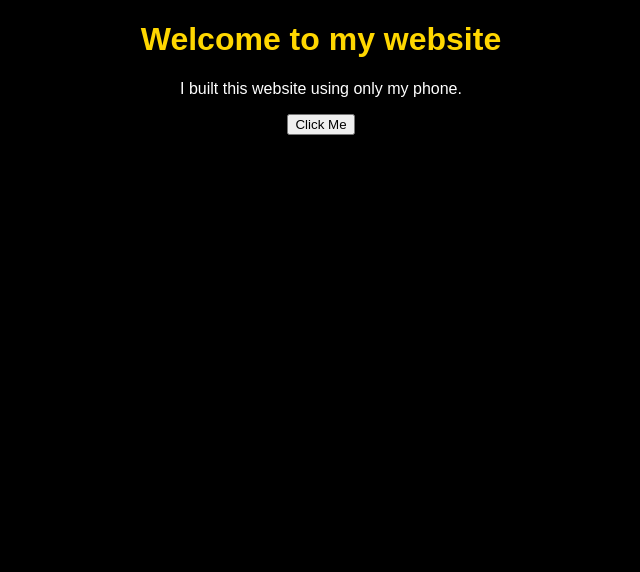
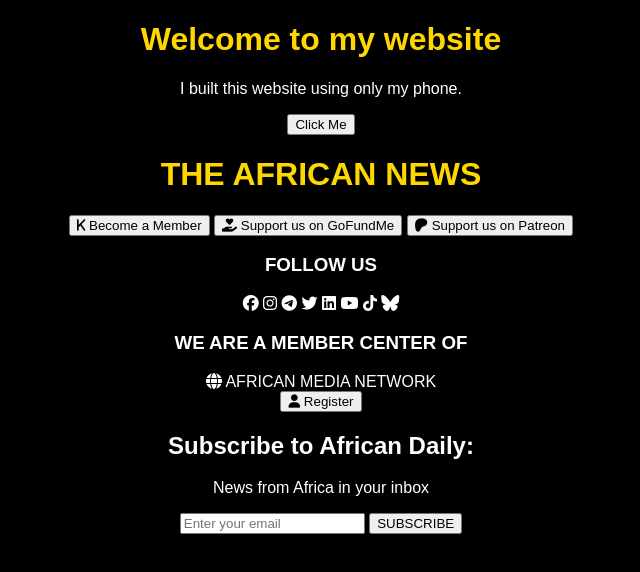
Before and after one commit to Chukwuii/Blueweb, a plain HTML site: page index.html in a window 1280 px wide. Shown: the whole page, without its empty margins (319-959 px from the left). Drawn offline with Linux system fonts and the light colour scheme.

Commit message:
Enhance HTML structure with footer and social links

```diff
--- a/index.html
+++ b/index.html
@@ -1,21 +1,139 @@
 <!DOCTYPE html>
-<html>
+<html lang="en">
+<head>
+<meta charset="UTF-8">
+<meta name="viewport" content="width=device-width, initial-scale=1.0">
 
-<head>
-<title>My Website</title>
+<title>Modern News Footer</title>
+
 <link rel="stylesheet" href="style.css">
+
+<!-- Font Awesome Icons -->
+<link rel="stylesheet"
+href="https://cdnjs.cloudflare.com/ajax/libs/font-awesome/6.5.0/css/all.min.css">
+
 </head>
 
 <body>
 
-<h1>Welcome to my website</h1>
+  <h1>Welcome to my website</h1>
 
 <p>I built this website using only my phone.</p>
 
 <button onclick="hello()">Click Me</button>
 
+
+
+<footer class="footer">
+
+    <div class="footer-container">
+
+        <!-- Brand -->
+        <h1 class="brand">
+            <span>THE</span> AFRICAN NEWS
+        </h1>
+
+
+        <!-- Support Buttons -->
+        <div class="support">
+
+            <button>
+                <i class="fa-solid fa-k"></i>
+                Become a Member
+            </button>
+
+            <button>
+                <i class="fa-solid fa-hand-holding-heart"></i>
+                Support us on GoFundMe
+            </button>
+
+            <button>
+                <i class="fa-brands fa-patreon"></i>
+                Support us on Patreon
+            </button>
+
+        </div>
+
+
+
+        <!-- Social Media -->
+        <h3>FOLLOW US</h3>
+
+        <div class="social">
+
+            <a><i class="fab fa-facebook"></i></a>
+            <a><i class="fab fa-instagram"></i></a>
+            <a><i class="fab fa-telegram"></i></a>
+            <a><i class="fab fa-twitter"></i></a>
+
+            <a><i class="fab fa-linkedin"></i></a>
+            <a><i class="fab fa-youtube"></i></a>
+            <a><i class="fab fa-tiktok"></i></a>
+            <a><i class="fab fa-bluesky"></i></a>
+
+        </div>
+
+
+
+        <!-- Membership -->
+        <div class="member">
+
+            <h3>
+                WE ARE A MEMBER CENTER OF
+            </h3>
+
+            <div class="organization">
+                <i class="fa-solid fa-globe"></i>
+                AFRICAN MEDIA NETWORK
+            </div>
+
+
+            <button class="register">
+                <i class="fa-solid fa-user"></i>
+                Register
+            </button>
+
+        </div>
+
+
+
+        <!-- Newsletter -->
+
+        <div class="newsletter">
+
+            <h2>
+                Subscribe to African Daily:
+            </h2>
+
+            <p>
+                News from Africa in your inbox
+            </p>
+
+
+            <div class="subscribe">
+
+                <input
+                type="email"
+                id="email"
+                placeholder="Enter your email">
+
+                <button onclick="subscribe()">
+                    SUBSCRIBE
+                </button>
+
+            </div>
+
+
+        </div>
+
+
+    </div>
+
+</footer>
+
+
+
 <script src="script.js"></script>
 
 </body>
-
 </html>
```
